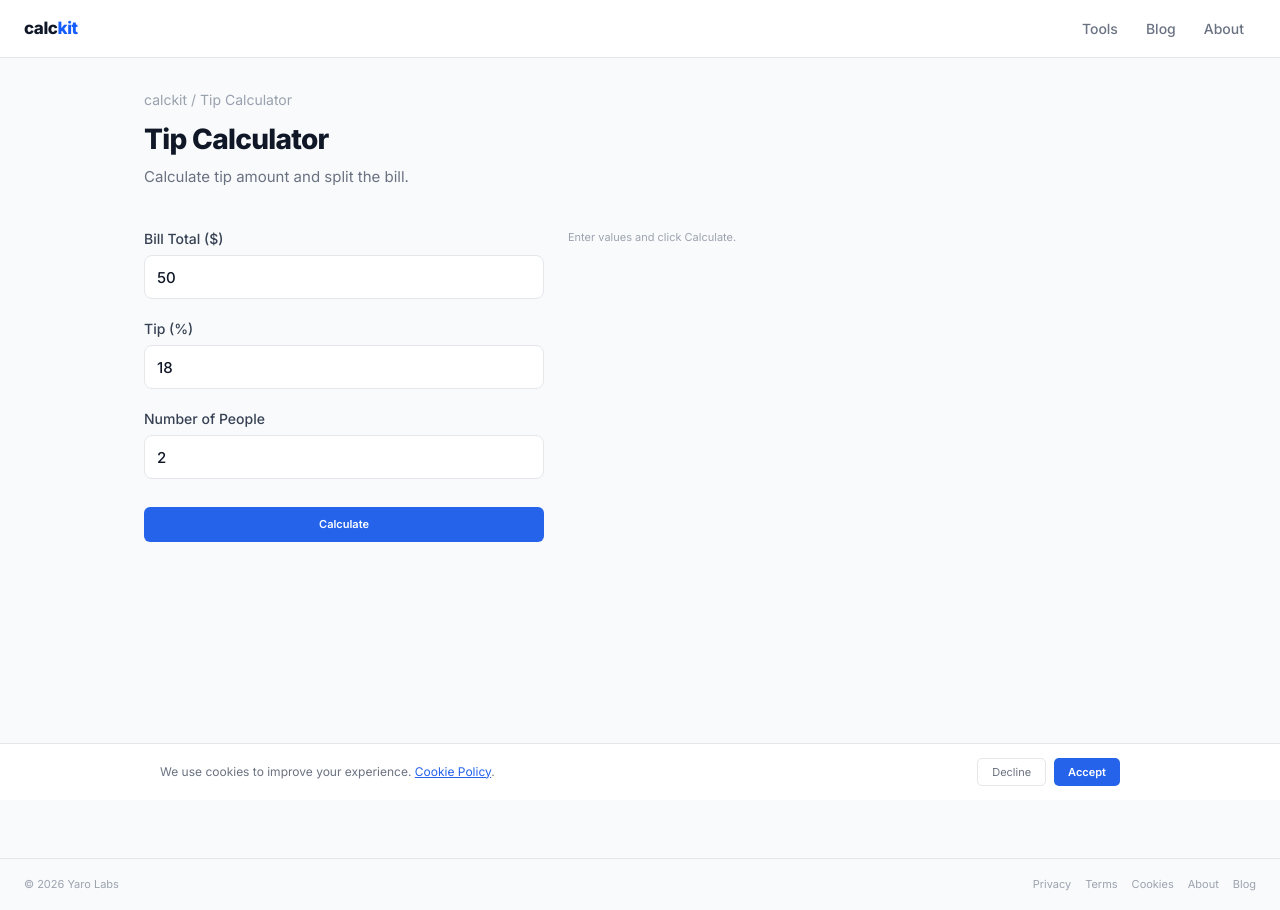
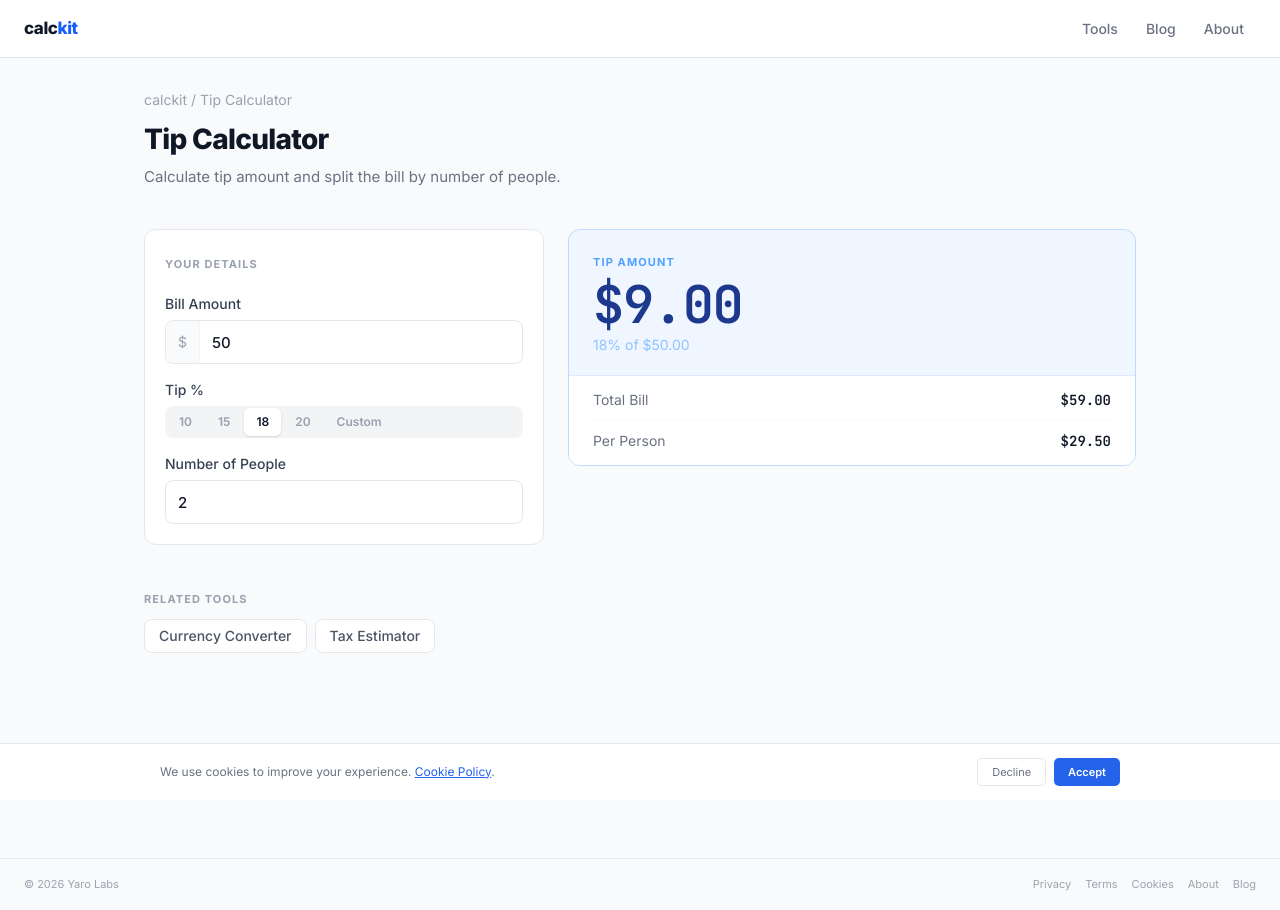
Before and after one commit to yarosheptab/calckit, a Next.js app: page /tip in a window 1280 px wide. Built offline with nearby package versions, Linux system fonts and the light colour scheme.

Commit message:
feat: rewrite Tip calculator with auto-compute and segmented tip presets

```diff
--- a/app/tip/TipCalculator.tsx
+++ b/app/tip/TipCalculator.tsx
@@ -1,58 +1,89 @@
 'use client'
-import { useState } from 'react'
+import { useState, useEffect, useRef } from 'react'
 import ToolHeader from '@/components/tool/ToolHeader'
 import TwoColLayout from '@/components/tool/TwoColLayout'
 import FieldInput from '@/components/tool/FieldInput'
-import CalcButton from '@/components/tool/CalcButton'
 import ResultPanel from '@/components/tool/ResultPanel'
+import { SegmentedToggle } from '@/components/tool/SegmentedToggle'
+import { RelatedTools } from '@/components/tool/RelatedTools'
 
 function fmt(n: number) {
   return n.toLocaleString('en-US', { style: 'currency', currency: 'USD', maximumFractionDigits: 2 })
 }
 
+const TIP_PRESETS = ['10', '15', '18', '20', 'Custom']
+const RELATED = [
+  { name: 'Currency Converter', href: '/currency' },
+  { name: 'Tax Estimator', href: '/tax' },
+]
+
 export default function TipPage() {
   const [bill, setBill] = useState('50')
-  const [tipPct, setTipPct] = useState('18')
+  const [tipPreset, setTipPreset] = useState('18')
+  const [customTip, setCustomTip] = useState('18')
   const [people, setPeople] = useState('2')
+
+  const activeTipPct = tipPreset === 'Custom' ? customTip : tipPreset
+
   const [result, setResult] = useState<{ tipAmount: number; total: number; perPerson: number } | null>(null)
+  const timerRef = useRef<ReturnType<typeof setTimeout> | null>(null)
 
-  function calculate() {
-    const b = parseFloat(bill)
-    const t = parseFloat(tipPct) / 100
+  useEffect(() => {
+    if (timerRef.current) clearTimeout(timerRef.current)
+    timerRef.current = setTimeout(() => {
+      const b = parseFloat(bill) || 0
+      const t = (parseFloat(activeTipPct) || 0) / 100
       const p = parseInt(people) || 1
       if (!b || t < 0) return
       const tipAmount = b * t
       const total = b + tipAmount
       setResult({ tipAmount, total, perPerson: total / p })
-  }
+    }, 150)
+    return () => { if (timerRef.current) clearTimeout(timerRef.current) }
+  }, [bill, activeTipPct, people])
 
-  return (
-    <div style={{ background: '#f9fafb', minHeight: '100vh' }}>
-      <ToolHeader title="Tip Calculator" description="Calculate tip amount and split the bill." />
-      <TwoColLayout
-        left={
+  const inputPanel = (
     <>
-            <FieldInput label="Bill Total ($)" id="bill" value={bill} onChange={setBill} placeholder="50" min="0" step="0.01" />
-            <FieldInput label="Tip (%)" id="tipPct" value={tipPct} onChange={setTipPct} placeholder="18" min="0" step="1" />
-            <FieldInput label="Number of People" id="people" value={people} onChange={setPeople} placeholder="2" min="1" step="1" />
-            <CalcButton onClick={calculate} />
+      <div className="bg-white border border-gray-200 rounded-xl overflow-hidden">
+        <div className="px-5 pt-5 pb-0">
+          <span className="text-[11px] font-bold uppercase tracking-widest text-gray-400">Your details</span>
+        </div>
+        <div className="p-5 flex flex-col gap-4">
+          <FieldInput label="Bill Amount" prefix="$" value={bill} onChange={setBill} id="bill" />
+          <div className="flex flex-col gap-1.5">
+            <span className="text-sm font-medium text-gray-700">Tip %</span>
+            <SegmentedToggle options={TIP_PRESETS} value={tipPreset} onChange={setTipPreset} />
+            {tipPreset === 'Custom' && (
+              <FieldInput label="" suffix="%" value={customTip} onChange={setCustomTip} id="customTip" />
+            )}
+          </div>
+          <FieldInput label="Number of People" value={people} onChange={setPeople} id="people" />
+        </div>
+      </div>
+      <RelatedTools tools={RELATED} />
     </>
-        }
-        right={
-          result ? (
+  )
+
+  const resultPanel = result ? (
     <ResultPanel
       label="Tip Amount"
       value={fmt(result.tipAmount)}
+      subtitle={`${activeTipPct}% of ${fmt(parseFloat(bill) || 0)}`}
       rows={[
         { label: 'Total Bill', value: fmt(result.total) },
         { label: 'Per Person', value: fmt(result.perPerson) },
       ]}
     />
   ) : (
-            <div style={{ color: '#9ca3af', fontSize: '11px' }}>Enter values and click Calculate.</div>
+    <div className="bg-blue-50 border border-blue-200 rounded-xl p-6 text-sm text-blue-300 font-medium">
+      Enter your details to see the result.
+    </div>
   )
-        }
-      />
+
+  return (
+    <div className="bg-gray-50 min-h-screen">
+      <ToolHeader title="Tip Calculator" description="Calculate tip amount and split the bill by number of people." />
+      <TwoColLayout left={inputPanel} right={resultPanel} />
     </div>
   )
 }
```
Lines whose indentation alone changed are shown as unchanged.
